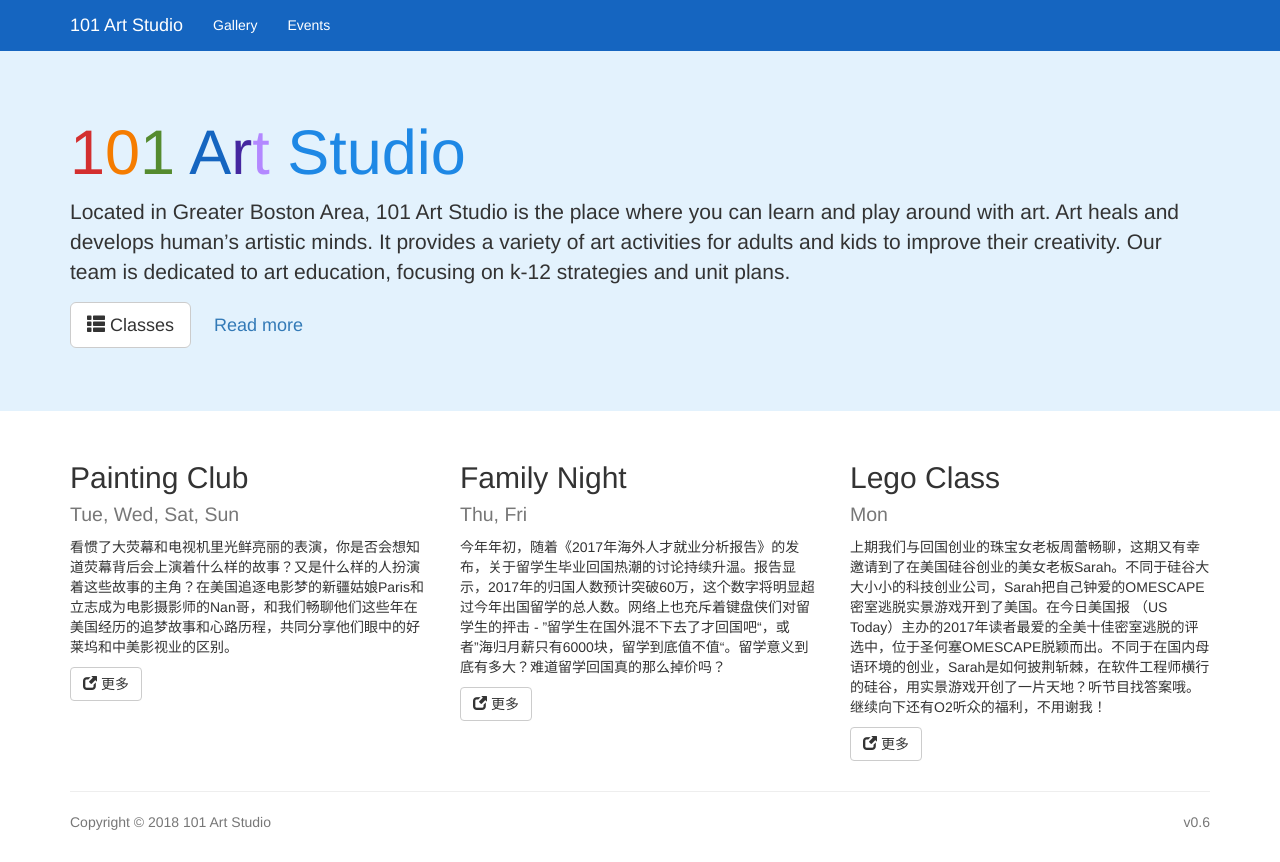
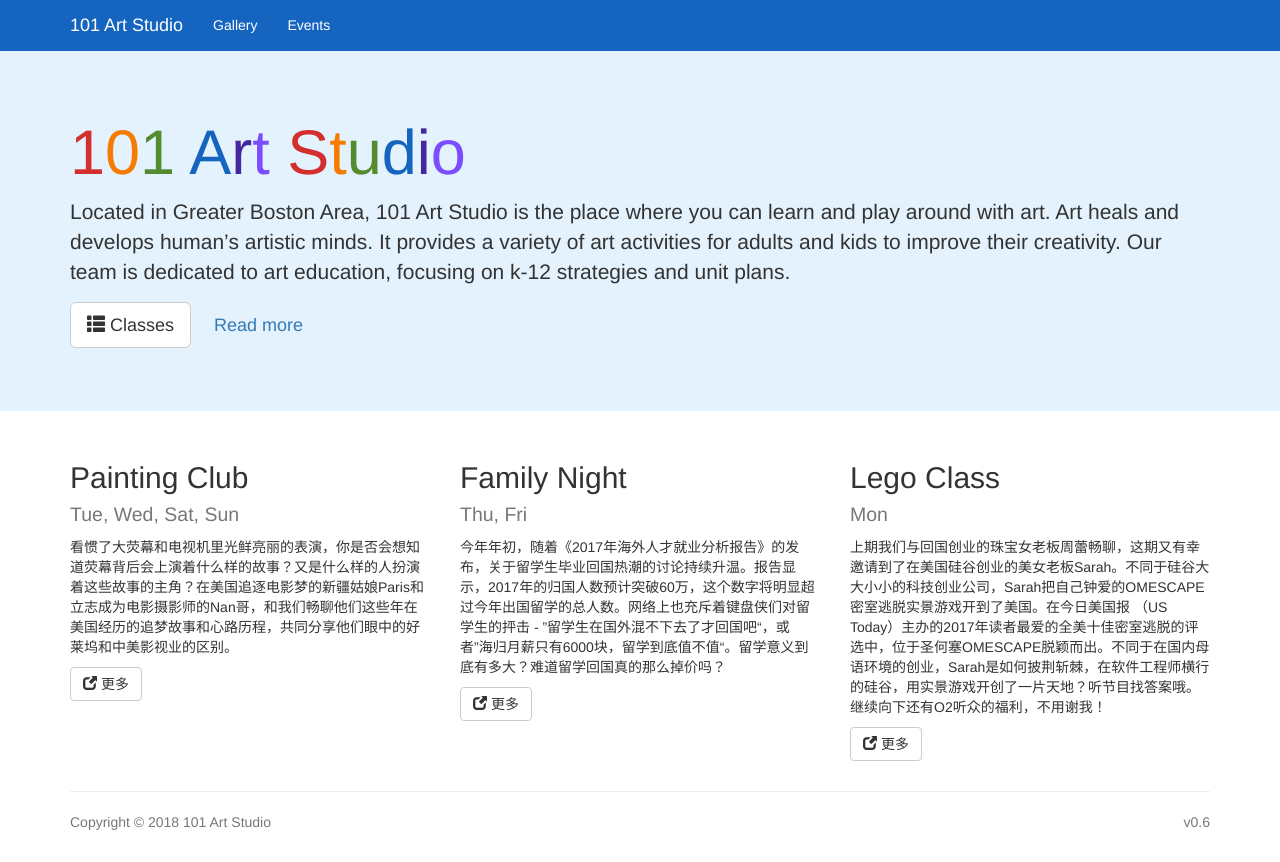
Before and after one commit to 101artstudio/101artstudio.github.io, a plain HTML site: page index.html in a window 1280 px wide. Drawn offline with nearby package versions, Linux system fonts and the light colour scheme.

Commit message:
title color

```diff
--- a/index.html
+++ b/index.html
@@ -86,8 +86,8 @@
         <div class="container">
             <h1>
                 <font color="#D32F2F">1</font><font color="#F57C00">0</font><font color="#558B2F">1</font>
-                <font color="#1565C0">A</font><font color="#4527A0">r</font><font color="#B388FF">t</font>
-                Studio
+                <font color="#1565C0">A</font><font color="#4527A0">r</font><font color="#7C4DFF">t</font>
+                <font color="#D32F2F">S</font><font color="#F57C00">t</font><font color="#558B2F">u</font><font color="#1565C0">d</font><font color="#4527A0">i</font><font color="#7C4DFF">o</font>
             </h1>
             <p>Located in Greater Boston Area, 101 Art Studio is the place where you can learn and play around with art. Art heals and develops human’s artistic minds. It provides a variety of art activities for adults and kids to improve their creativity. Our team is dedicated to art education, focusing on k-12 strategies and unit plans.</p>
             <p><a class="btn btn-default btn-lg" href="archives.html" role="button"><span class="glyphicon glyphicon-th-list"></span> Classes</a>
```
